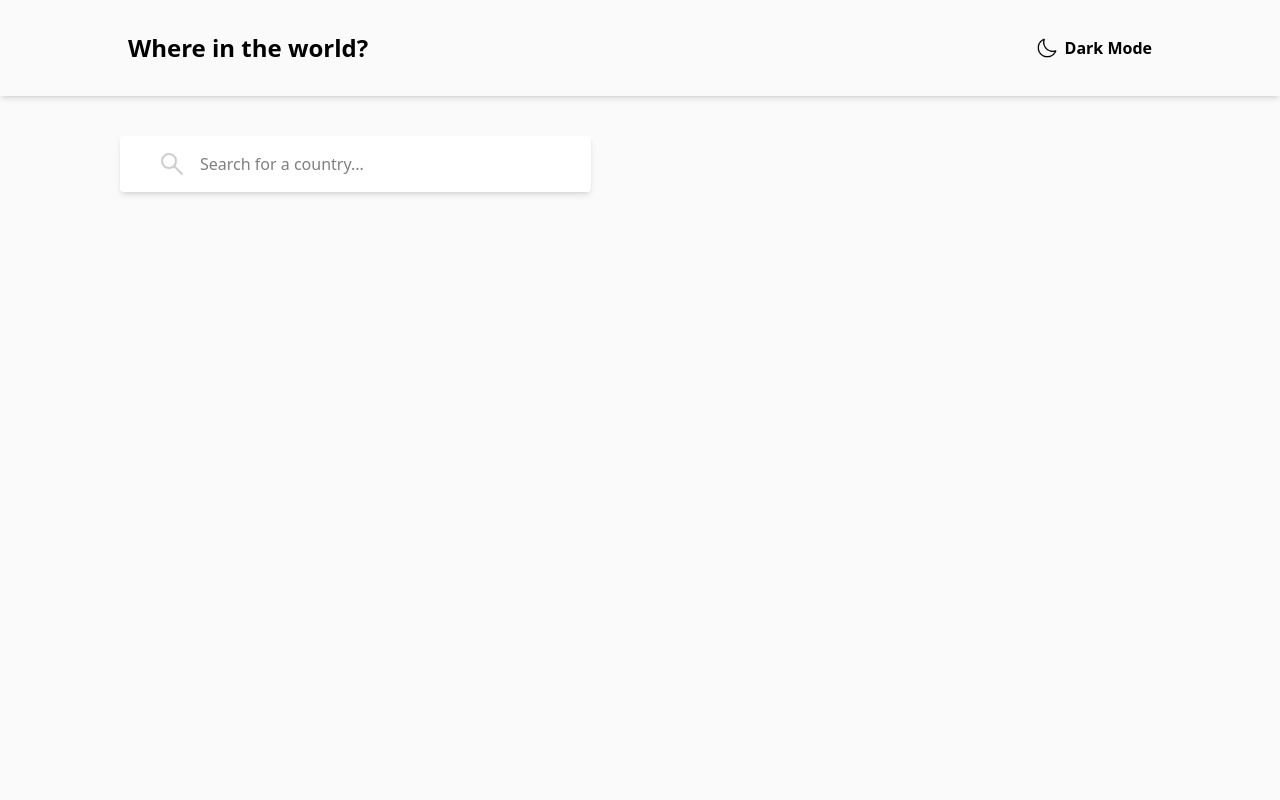
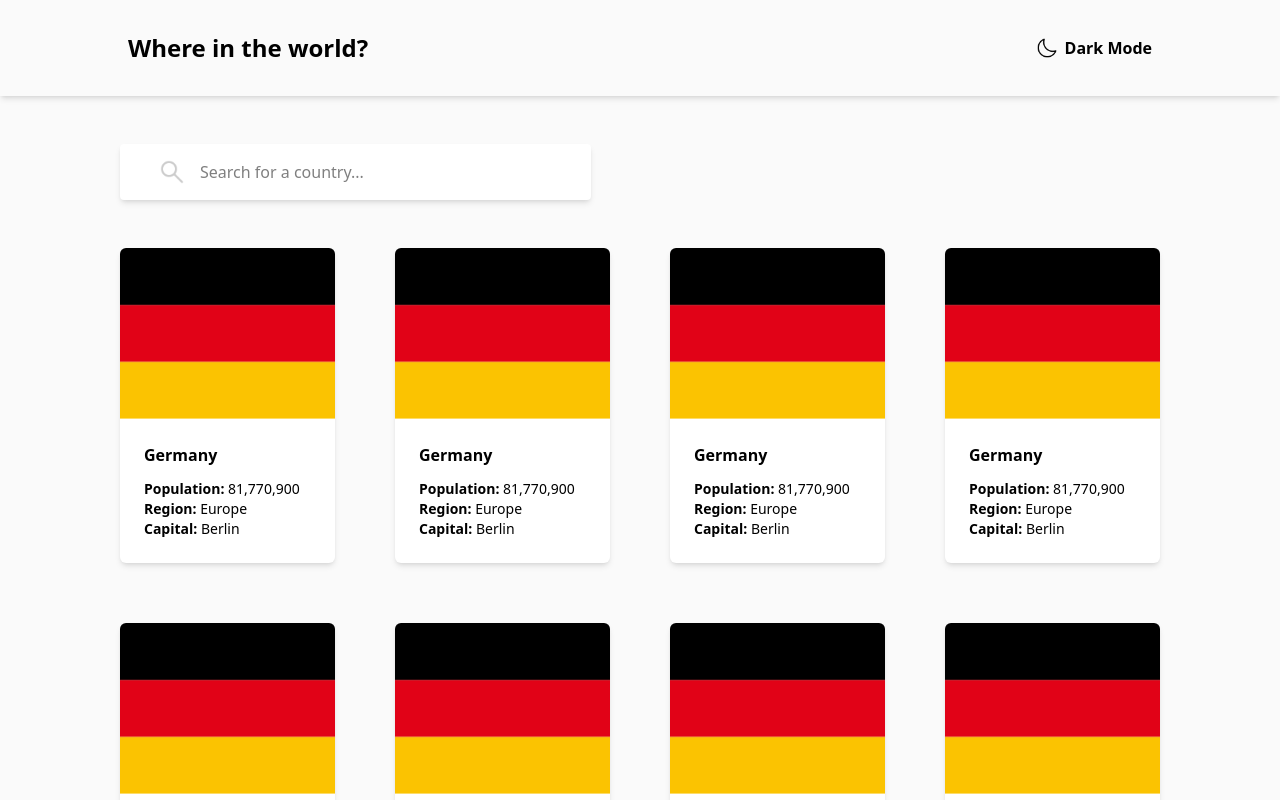
Before and after one commit to shonanohs/country-info-app, a React (Vite) app: page / in a window 1280 px wide. Shown: the top 800 px of the page. Built offline with nearby package versions, Linux system fonts and the light colour scheme.

Commit message:
Added country grid & card placeholder

```diff
--- a/src/App.jsx
+++ b/src/App.jsx
@@ -1,3 +1,4 @@
+import CountryGrid from './components/CountryGrid'
 import Header from './components/Header'
 import SearchBar from './components/SearchBar'
 
@@ -6,8 +7,11 @@ export default function App() {
   return (
     <>
       <Header />
-      <div className="mx-30 my-10">
-        <SearchBar />
+      <div className="mx-10 my-12 lg:mx-30">
+        <div className="flex pb-12">
+          <SearchBar />
+        </div>
+      <CountryGrid />
       </div>
     </>
   )
--- a/src/components/CountryCard.jsx
+++ b/src/components/CountryCard.jsx
@@ -0,0 +1,13 @@
+export default function CountryCard() {
+    return (
+        <div className="bg-white rounded-md shadow-md">
+            <img className="object-fill rounded-t-md w-full" src="src/assets/germany.png"/>
+            <div className="p-6">
+                <h1 className="font-bold mb-3">Germany</h1>
+                <p className="text-sm font-semibold">Population: <span className="font-normal">81,770,900</span></p>
+                <p className="text-sm font-semibold">Region: <span className="font-normal">Europe</span></p>
+                <p className="text-sm font-semibold">Capital: <span className="font-normal">Berlin</span></p>
+            </div>
+        </div>
+    )
+}
--- a/src/components/CountryGrid.jsx
+++ b/src/components/CountryGrid.jsx
@@ -0,0 +1,17 @@
+import CountryCard from "./CountryCard";
+
+export default function CountryGrid() {
+    return (
+        <div className="grid gap-25 grid-cols-1 md:grid-cols-4 md:gap-15">
+            <CountryCard />
+            <CountryCard />
+            <CountryCard />
+            <CountryCard />
+            <CountryCard />
+            <CountryCard />
+            <CountryCard />
+            <CountryCard />
+        </div>
+    )
+
+}
--- a/src/components/SearchBar.jsx
+++ b/src/components/SearchBar.jsx
@@ -4,7 +4,7 @@ export default function SearchBar() {
             <button>
                 <img src="src/assets/search.png" className="z-10 absolute left-10 top-4 h-6 hover:cursor-pointer"/>
             </button>
-            <input type="text" placeholder="Search for a country..." className="bg-white rounded-sm shadow-md/10 pl-20 pr-40 py-4 z-0 focus:outline-0"/>
+            <input id="search" type="text" placeholder="Search for a country..." className="bg-white rounded-sm shadow-md pl-20 pr-40 py-4 z-0 focus:outline-0"/>
         </div>
     )
 }
```
Also changed, not shown: src/assets/germany.png (added).
